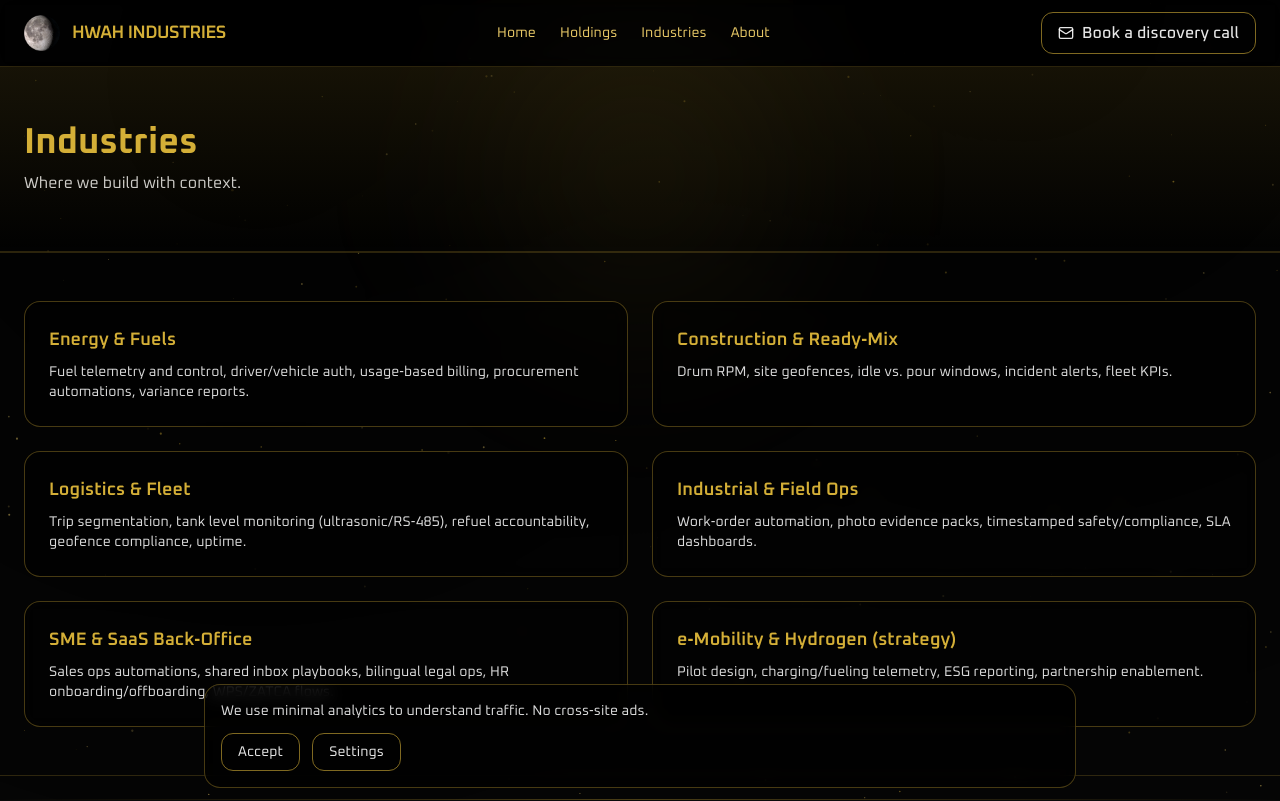
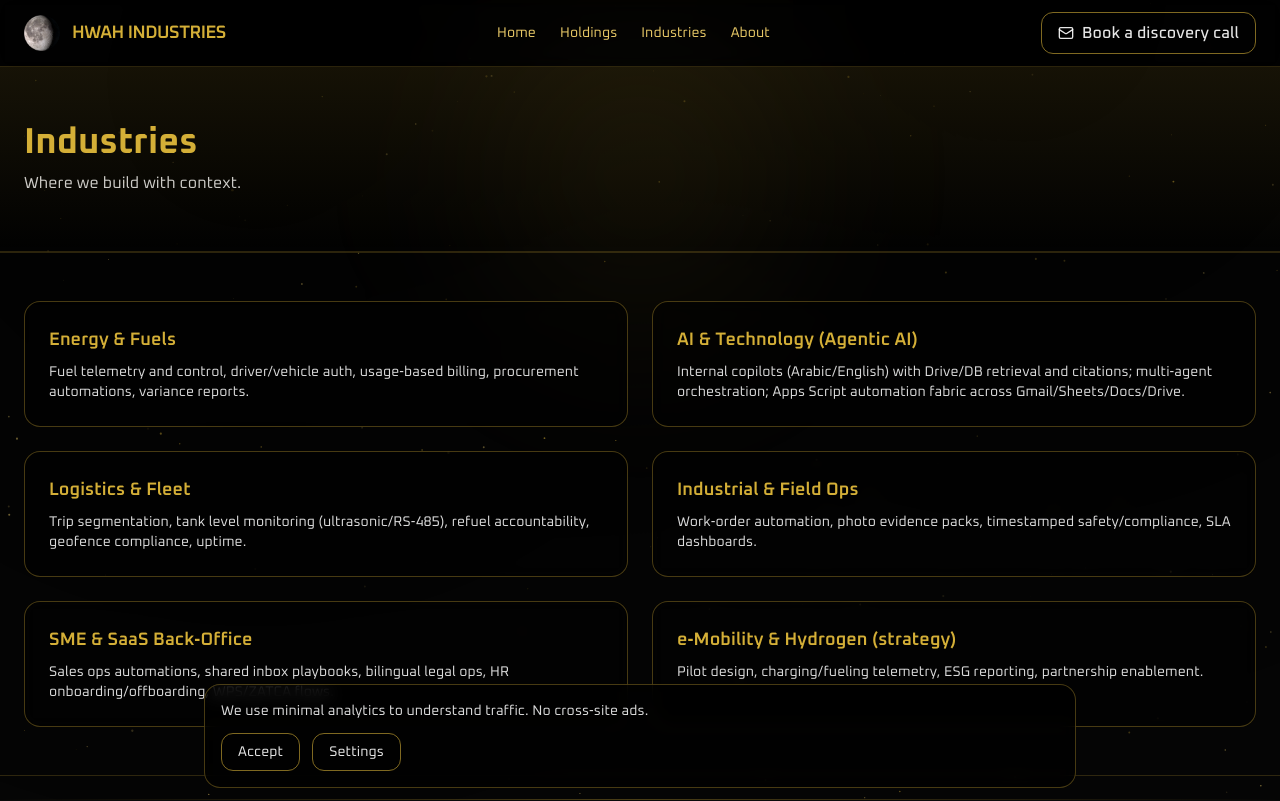
Before and after one commit to hrunx/hwah-website, a Next.js app: page /industries in a window 1280 px wide. Shown: the top 801 px of the page. Built offline with nearby package versions, Linux system fonts and the light colour scheme.

Commit message:
updaatee :)

```diff
--- a/src/app/industries/page.tsx
+++ b/src/app/industries/page.tsx
@@ -37,7 +37,7 @@ function Section({ title, bullets }: { title: string; bullets: string[] }) {
 function Grid() {
   const sectors = [
     { t: "Energy & Fuels", d: "Fuel telemetry and control, driver/vehicle auth, usage‑based billing, procurement automations, variance reports." },
-    { t: "Construction & Ready‑Mix", d: "Drum RPM, site geofences, idle vs. pour windows, incident alerts, fleet KPIs." },
+    { t: "AI & Technology (Agentic AI)", d: "Internal copilots (Arabic/English) with Drive/DB retrieval and citations; multi‑agent orchestration; Apps Script automation fabric across Gmail/Sheets/Docs/Drive." },
     { t: "Logistics & Fleet", d: "Trip segmentation, tank level monitoring (ultrasonic/RS‑485), refuel accountability, geofence compliance, uptime." },
     { t: "Industrial & Field Ops", d: "Work‑order automation, photo evidence packs, timestamped safety/compliance, SLA dashboards." },
     { t: "SME & SaaS Back‑Office", d: "Sales ops automations, shared inbox playbooks, bilingual legal ops, HR onboarding/offboarding, WPS/ZATCA flows." },
```
